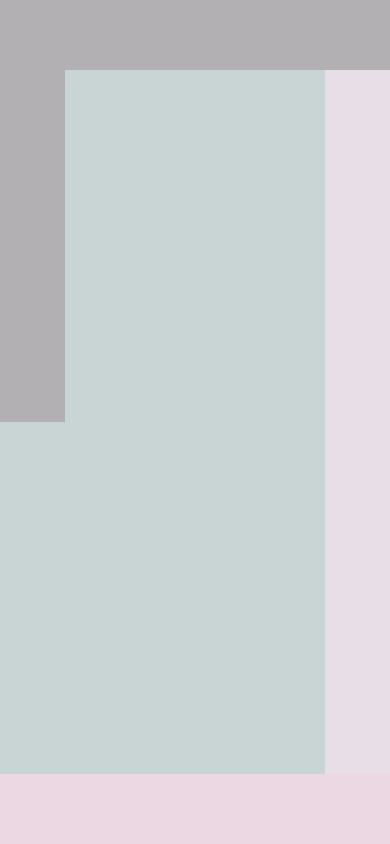
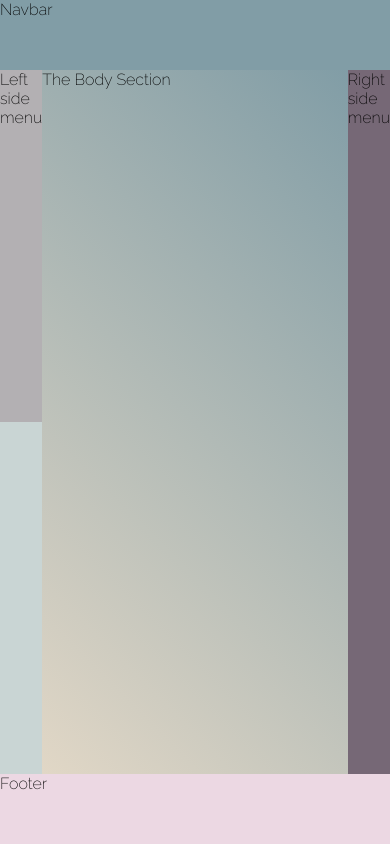
Before and after one commit to ellavanilla92/HolyGrailLayout, a plain HTML site: page index.html in a window 390 px wide. Drawn offline with Linux system fonts and the light colour scheme.

Commit message:
new Feature: google fonts, gradients and media query

```diff
--- a/index.html
+++ b/index.html
@@ -13,14 +13,16 @@
 <body>
     <div class="body">
 
-        <div class="el navbar"></div>
-        <div class="el leftSideMenu"></div>
-        <div class="el rightSideMenu"></div>
+        <div class="el navbar"> Navbar</div>
 
-        <div class="el content">
-        </div>
+        <div class="el leftSideMenu">Left side menu</div>
 
-        <div class="el footer"></div>
+        <div class="el rightSideMenu"> Right side menu</div>
+
+        <div class="el content"> The Body Section</div>
+
+        <div class="el footer"> Footer</div>
+
 
 
 
--- a/style.css
+++ b/style.css
@@ -1,6 +1,15 @@
+@import url('https://fonts.googleapis.com/css2?family=Raleway:wght@200&display=swap');
+
 * {
     margin: 0;
     padding: 0;
+}
+
+:root {
+    --LovelyGradientColor1: #579BB1;
+    --LovelyGradientColor2: #E1D7C6;
+    --LovelyGradientColor3: #819da6;
+    --LovelyGradientColor4: #F8F4EA;
 }
 
 .body {
@@ -8,33 +17,86 @@
     height: 100vh;
     width: 100vw;
     display: grid;
-    grid-template-columns: repeat(12,1fr);
-    grid-template-rows: repeat(12,1fr);
+    grid-template-columns: repeat(12, 1fr);
+    grid-template-rows: repeat(12, 1fr);
+    font-family: 'Raleway', sans-serif;
 
 }
+
 .navbar {
-    background-color: #b3b0b3;;
+    background-color: var(--LovelyGradientColor3);
+    ;
     grid-column: 1/ span 12;
     grid-row: 1/ span 1;
+}
 
-}
 .footer {
     background-color: #ecd8e3;
     grid-column: 1/ span 12;
     grid-row: 12/ span 1;
 }
+
 .leftSideMenu {
     background-color: #b3b0b3;
     grid-column: 1/ span 2;
     grid-row: 2/ span 5;
 }
+
 .rightSideMenu {
     background-color: #e8dee8;
     grid-column: 11/ span 2;
     grid-row: 2/ span 10;
 }
-.main {
+
+.content {
     background-color: #797879;
     grid-column: 3/ span 8;
     grid-row: 2/ span 10;
+    background: linear-gradient(45deg, var(--LovelyGradientColor2), var(--LovelyGradientColor3));
 }
+
+/* Tablets Media Query */
+@media screen and (max-width: 1024px) {
+
+    .leftSideMenu {
+        background-color: #b3b0b3;
+        grid-column: 1/ span 3;
+        grid-row: 2/ span 5;
+    }
+
+    .rightSideMenu {
+        background-color: #e8dee8;
+        grid-column: 10/ span 3;
+        grid-row: 2/ span 10;
+    }
+
+    .content {
+        background-color: #797879;
+        grid-column: 4/ span 6;
+        grid-row: 2/ span 10;
+        background: linear-gradient(45deg, var(--LovelyGradientColor2), var(--LovelyGradientColor3));
+    }
+}
+
+/* Mobile Device Media Query */
+@media screen and (max-width: 767px) {
+
+    .leftSideMenu {
+        background-color: #b3b0b3;
+        grid-column: 1/ span 1;
+        grid-row: 2/ span 5;
+    }
+
+    .rightSideMenu {
+        background-color: #766876;
+        grid-column: 12/ span 1;
+        grid-row: 2/ span 10;
+    }
+
+    .content {
+        background-color: #8e9ff1;
+        grid-column: 2/ span 10;
+        grid-row: 2/ span 10;
+        background: linear-gradient(45deg, var(--LovelyGradientColor2), var(--LovelyGradientColor3));
+    }
+}
```
